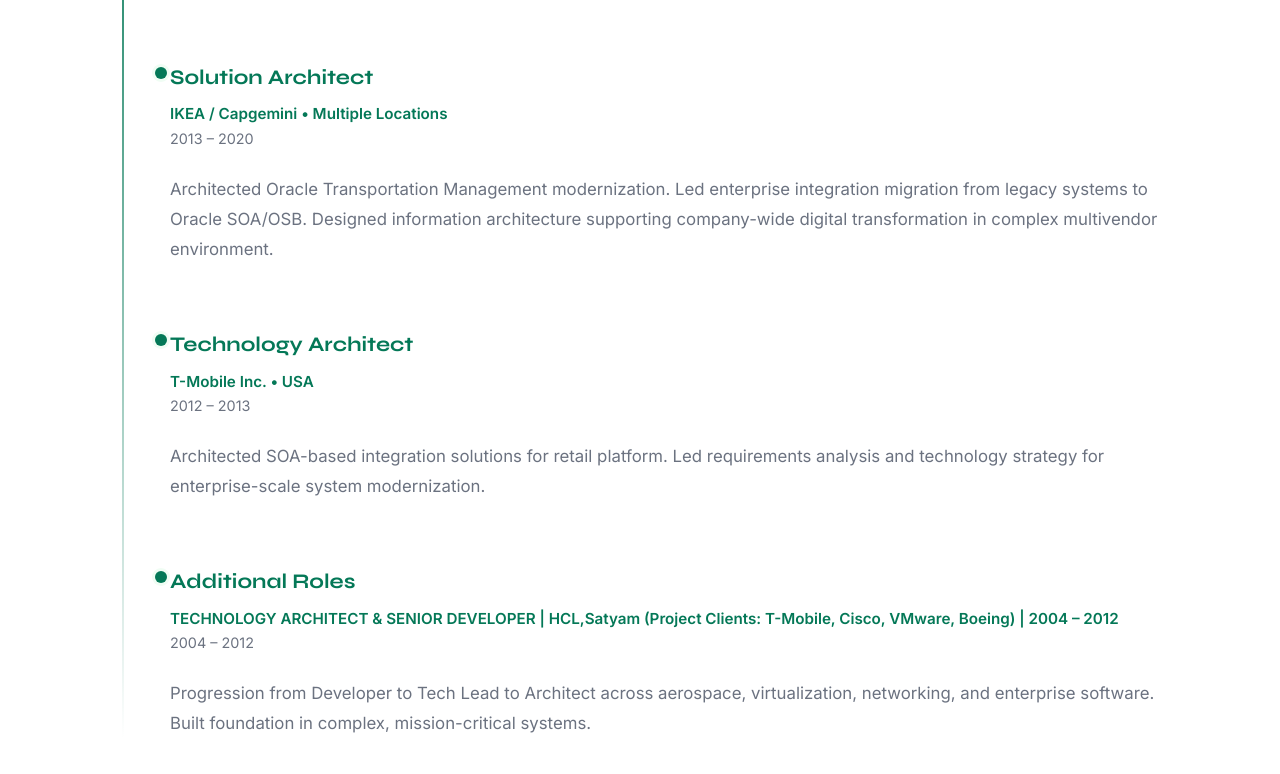
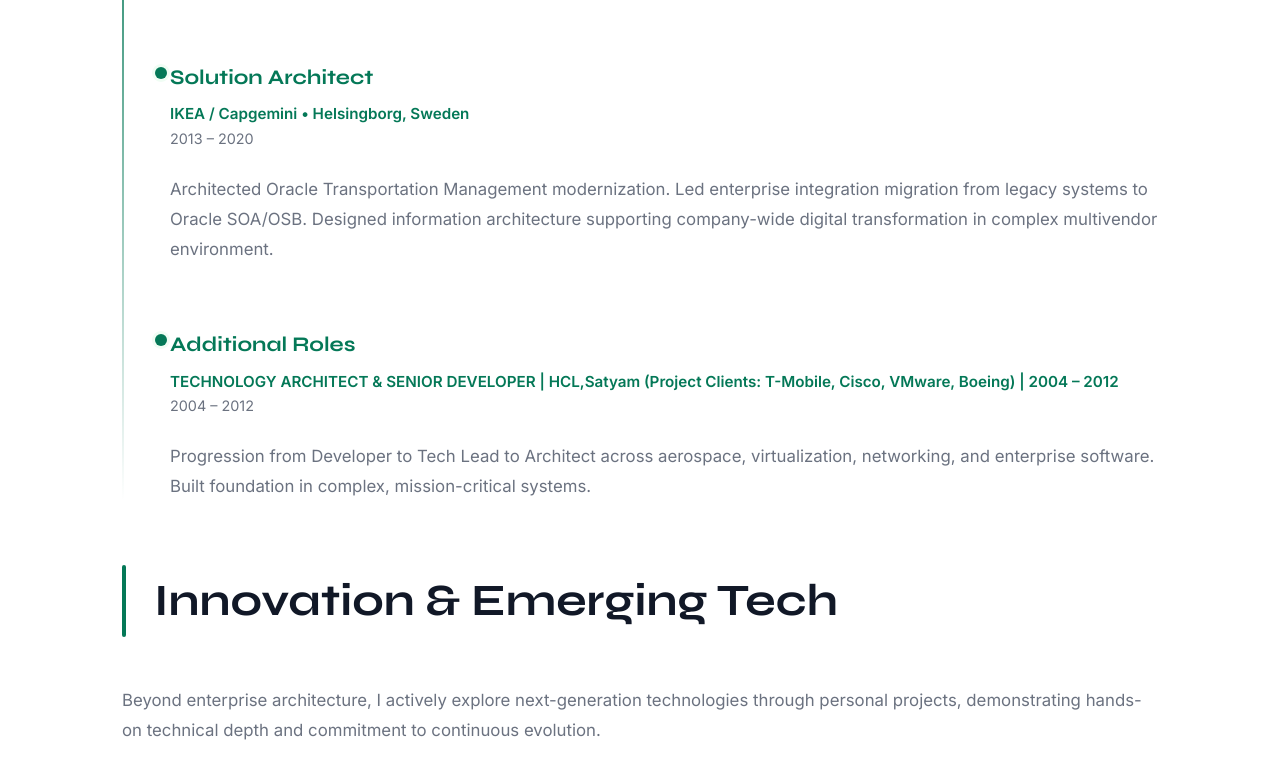
Before and after one commit to sachinjain47/sachinjain47.github.io, a plain HTML site: page index.html in a window 1280 px wide. Shown: the part 2766-3540 px from the top of the page. Drawn offline with Linux system fonts and the light colour scheme.

Commit message:
Modify job details in timeline section
Updated company location for Solution Architect role and removed Technology Architect role details.

```diff
--- a/index.html
+++ b/index.html
@@ -703,16 +703,9 @@
 
       <div class="timeline-item">
         <h3>Solution Architect</h3>
-        <div class="company">IKEA / Capgemini • Multiple Locations</div>
+        <div class="company">IKEA / Capgemini • Helsingborg, Sweden</div>
         <div class="dates">2013 – 2020</div>
         <p>Architected Oracle Transportation Management modernization. Led enterprise integration migration from legacy systems to Oracle SOA/OSB. Designed information architecture supporting company-wide digital transformation in complex multivendor environment.</p>
-      </div>
-
-      <div class="timeline-item">
-        <h3>Technology Architect</h3>
-        <div class="company">T-Mobile Inc. • USA</div>
-        <div class="dates">2012 – 2013</div>
-        <p>Architected SOA-based integration solutions for retail platform. Led requirements analysis and technology strategy for enterprise-scale system modernization.</p>
       </div>
 
       <div class="timeline-item">
```
